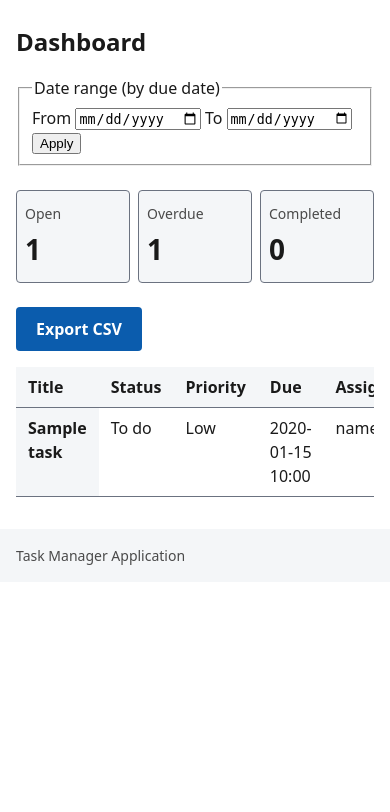
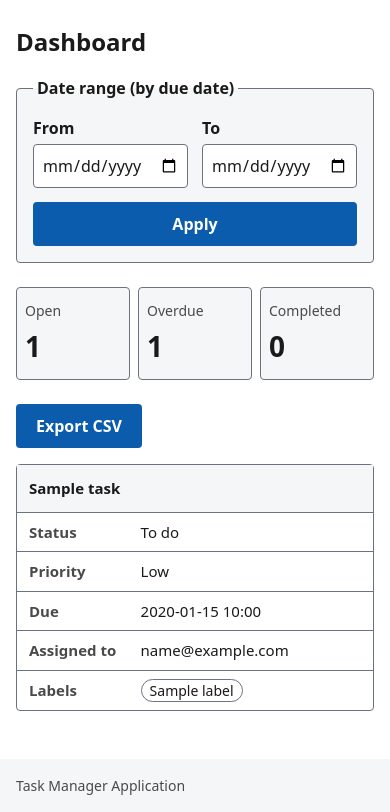
Before and after one commit to SE-Project-Task-Manager-Application/Task_Manager_Application-SE_Project, a Django app: page /dashboard/ in a window 390 px wide. Shown: the part 148-960 px from the top of the page. Before the commit the page ends 713 px from the top, so only its background shows below. Run offline with Django 5.2, Linux system fonts and the light colour scheme; a user stored in the database is signed in; tables that the repository leaves empty hold one stand-in row (values such as "Sample post").

Commit message:
Label responsive dashboard rows (Refs #93)

```diff
--- a/dash/templates/dash/dashboard.html
+++ b/dash/templates/dash/dashboard.html
@@ -3,14 +3,18 @@
 {% block content %}
   <h1>Dashboard</h1>
 
-  <form method="get" action="{% url 'dash:index' %}">
-    <fieldset>
+  <form method="get" action="{% url 'dash:index' %}" class="date-filter">
+    <fieldset class="filter-bar">
       <legend>Date range (by due date)</legend>
+      <div class="filter-field">
       <label for="id_start">From</label>
       <input type="date" id="id_start" name="start" value="{% if start %}{{ start|date:'Y-m-d' }}{% endif %}">
+      </div>
+      <div class="filter-field">
       <label for="id_end">To</label>
       <input type="date" id="id_end" name="end" value="{% if end %}{{ end|date:'Y-m-d' }}{% endif %}">
-      <button type="submit">Apply</button>
+      </div>
+      <button type="submit" class="button">Apply</button>
       {% if start or end %}<a href="{% url 'dash:index' %}">Clear</a>{% endif %}
     </fieldset>
   </form>
@@ -27,27 +31,27 @@
 
   {% if tasks %}
     <div class="table-wrap">
-      <table>
+      <table class="responsive-table" role="table">
         <caption class="visually-hidden">Tasks in this summary</caption>
-        <thead>
-          <tr>
-            <th scope="col">Title</th>
-            <th scope="col">Status</th>
-            <th scope="col">Priority</th>
-            <th scope="col">Due</th>
-            <th scope="col">Assigned to</th>
-            <th scope="col">Labels</th>
+        <thead role="rowgroup">
+          <tr role="row">
+            <th scope="col" role="columnheader">Title</th>
+            <th scope="col" role="columnheader">Status</th>
+            <th scope="col" role="columnheader">Priority</th>
+            <th scope="col" role="columnheader">Due</th>
+            <th scope="col" role="columnheader">Assigned to</th>
+            <th scope="col" role="columnheader">Labels</th>
           </tr>
         </thead>
-        <tbody>
+        <tbody role="rowgroup">
           {% for task in tasks %}
-            <tr>
-              <th scope="row">{{ task.title }}</th>
-              <td>{{ task.get_status_display }}</td>
-              <td>{{ task.get_priority_display }}</td>
-              <td>{% if task.due_date %}{{ task.due_date|date:"Y-m-d H:i" }}{% else %}&ndash;{% endif %}</td>
-              <td>{% for person in task.assignees.all %}{{ person.email }}{% if not forloop.last %}, {% endif %}{% empty %}&ndash;{% endfor %}</td>
-              <td>{% for label in task.labels.all %}<span class="chip">{{ label.name }}</span>{% empty %}&ndash;{% endfor %}</td>
+            <tr role="row">
+              <th scope="row" role="rowheader">{{ task.title }}</th>
+              <td data-label="Status" role="cell"><div class="cell-value">{{ task.get_status_display }}</div></td>
+              <td data-label="Priority" role="cell"><div class="cell-value">{{ task.get_priority_display }}</div></td>
+              <td data-label="Due" role="cell"><div class="cell-value">{% if task.due_date %}{{ task.due_date|date:"Y-m-d H:i" }}{% else %}&ndash;{% endif %}</div></td>
+              <td data-label="Assigned to" role="cell"><div class="cell-value">{% for person in task.assignees.all %}{{ person.email }}{% if not forloop.last %}, {% endif %}{% empty %}&ndash;{% endfor %}</div></td>
+              <td data-label="Labels" role="cell"><div class="cell-value">{% for label in task.labels.all %}<span class="chip">{{ label.name }}</span>{% empty %}&ndash;{% endfor %}</div></td>
             </tr>
           {% endfor %}
         </tbody>
```
